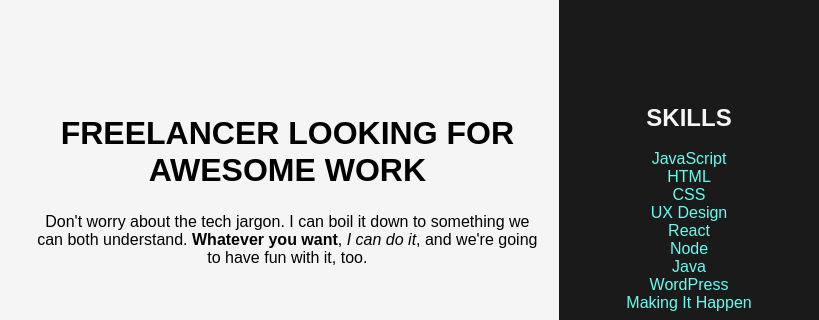
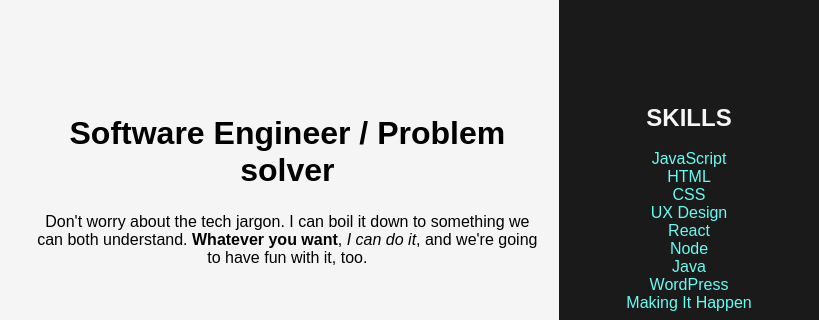
Before and after one commit to pnguy55/pnguy55.github.io, a plain HTML site: page index.html in a window 1280 px wide. Shown: the part 241-561 px from the top of the page, 461-1280 px from the left. Drawn offline with Linux system fonts and the light colour scheme; a web font is replaced by a local one.

Commit message:
Update index.html

```diff
--- a/index.html
+++ b/index.html
@@ -115,7 +115,7 @@
      </div>
    <main>
      <div id='about-me'>
-     <h1 class='about-me'>FREELANCER LOOKING FOR AWESOME WORK</h1>
+     <h1 class='about-me'>Software Engineer / Problem solver</h1>
      <p class='about-me'>
        Don't worry about the tech jargon. I can boil it down to something we can both understand. <strong>Whatever you want</strong>, <i>I can do it</i>, and we're going to have fun with it, too.
      </p>
```
